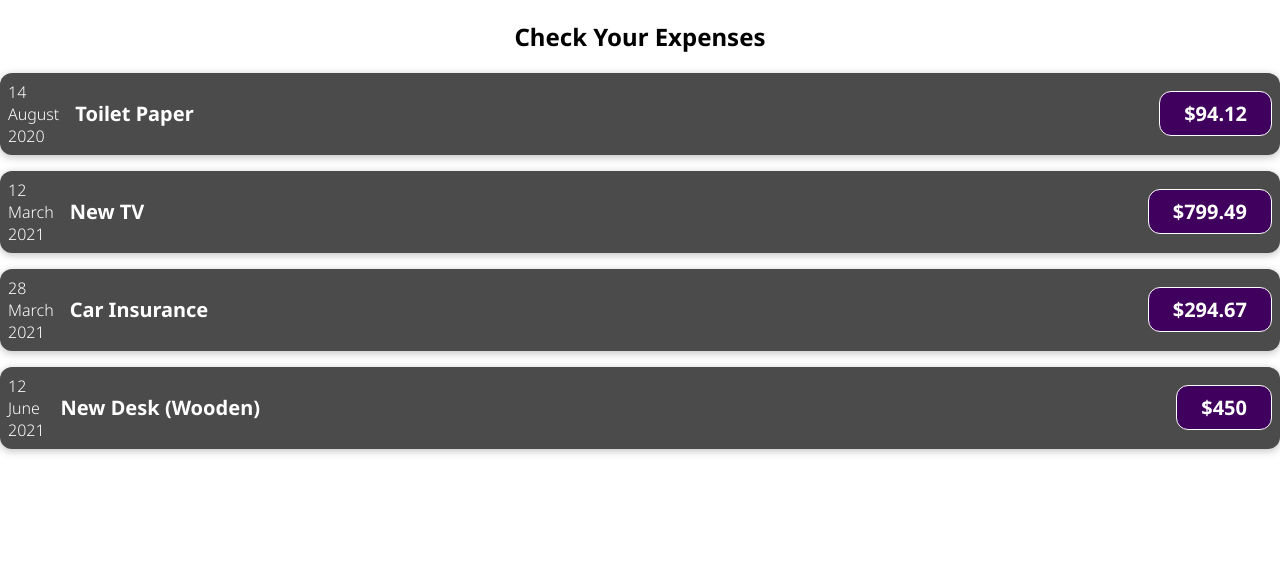
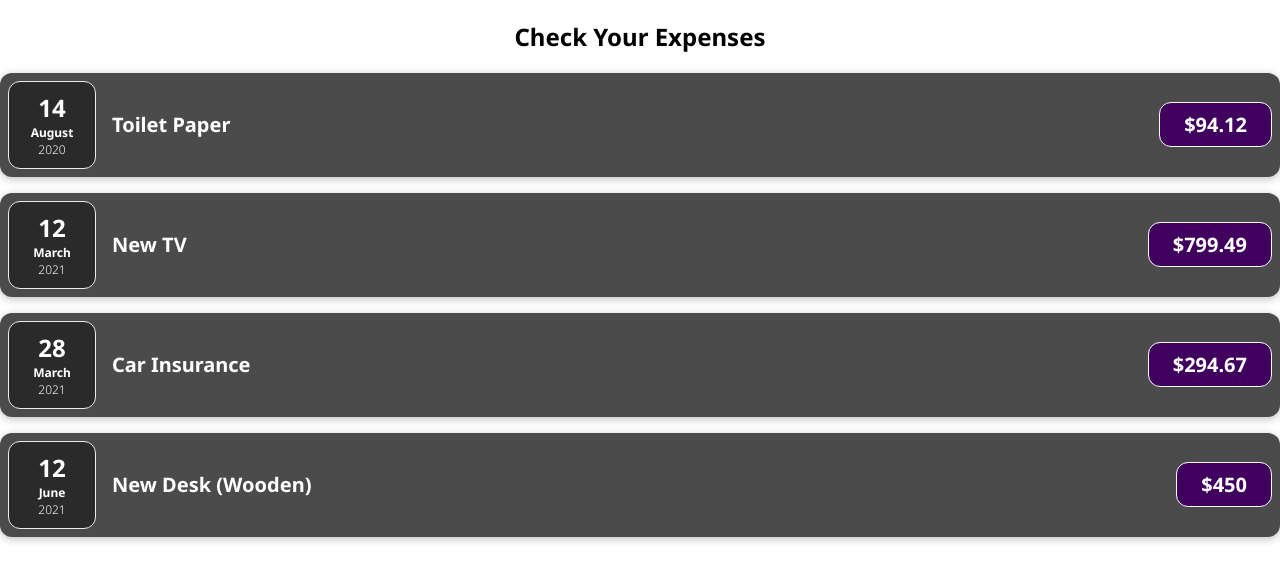
Before and after one commit to SudiptaChakraborty51/Check-Expenses, a React (Create React App) app: page / in a window 1280 px wide. Shown: the top 582 px of the page. Built offline with nearby package versions, Linux system fonts and the light colour scheme.

Commit message:
Splitting Components into Multiple Components

```diff
--- /dev/null
+++ b/src/components/ExpenseDate.css
@@ -0,0 +1,26 @@
+.expense-date {
+  display: flex;
+  flex-direction: column;
+  width: 5.5rem;
+  height: 5.5rem;
+  border: 1px solid #ececec;
+  background-color: #2a2a2a;
+  color: white;
+  border-radius: 12px;
+  align-items: center;
+  justify-content: center;
+}
+
+.expense-date__month {
+  font-size: 0.75rem;
+  font-weight: bold;
+}
+
+.expense-date__year {
+  font-size: 0.75rem;
+}
+
+.expense-date__day {
+  font-size: 1.5rem;
+  font-weight: bold;
+}
--- /dev/null
+++ b/src/components/ExpenseDate.js
@@ -0,0 +1,14 @@
+import './ExpenseDate.css';
+function ExpenseDate(props){
+    const day = props.date.toLocaleString('en-us',{day:'2-digit'});
+    const month = props.date.toLocaleString('en-us',{month:'long'});
+    const year = props.date.getFullYear();
+    return(
+        <div className="expense-date">
+            <div className="expense-date__day">{day}</div>
+            <div className="expense-date__month">{month}</div>
+            <div className="expense-date__year">{year}</div>
+        </div>
+     )
+}
+export default ExpenseDate;
--- a/src/components/ExpenseItem.css
+++ b/src/components/ExpenseItem.css
@@ -37,10 +37,6 @@
     border-radius: 12px;
   }
 
-  .expense-date {
-    color: white;
-  }
-
   .heading {
     text-align: center;
   }
--- a/src/components/ExpenseItem.js
+++ b/src/components/ExpenseItem.js
@@ -1,16 +1,10 @@
 import './ExpenseItem.css';
+import ExpenseDate from './ExpenseDate';
 
 function ExpenseItem(props){
-   const day = props.date.toLocaleString('en-us',{day:'2-digit'});
-   const month = props.date.toLocaleString('en-us',{month:'long'});
-   const year = props.date.getFullYear();
    return(
       <div className="expense-item">
-        <div className="expense-date">
-         <div>{day}</div>
-         <div>{month}</div>
-         <div>{year}</div>
-         </div>
+         <ExpenseDate date={props.date} />
           <div className="expense-item__description">
             <h2>{props.title}</h2>
             <div className="expense-item__price">${props.amount}</div>
```
